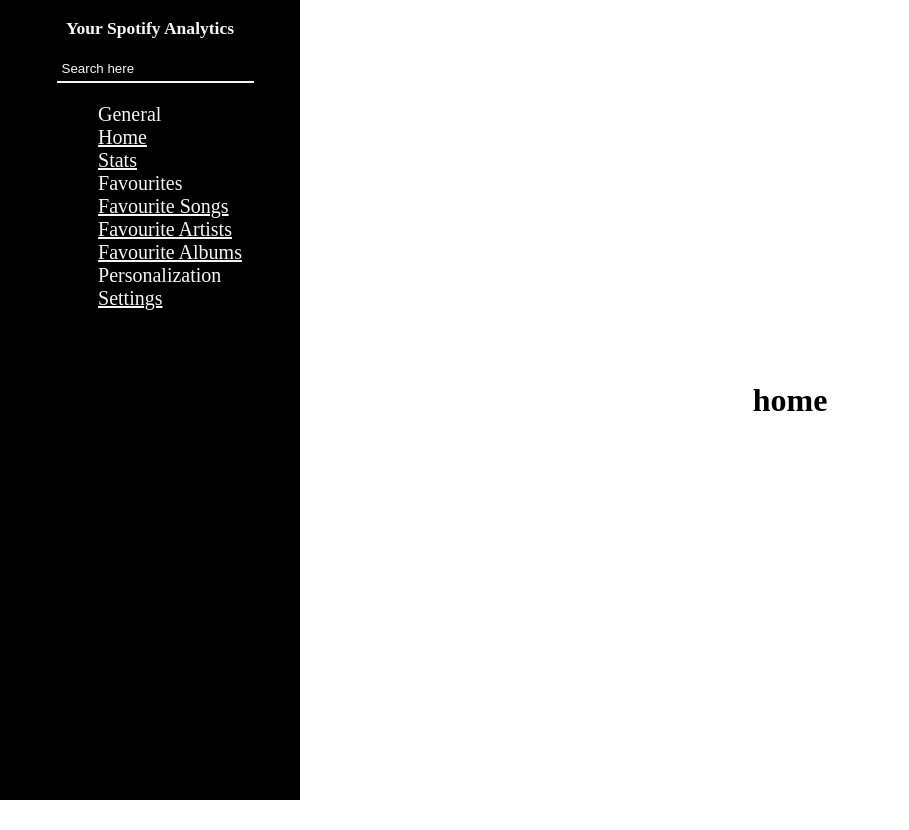
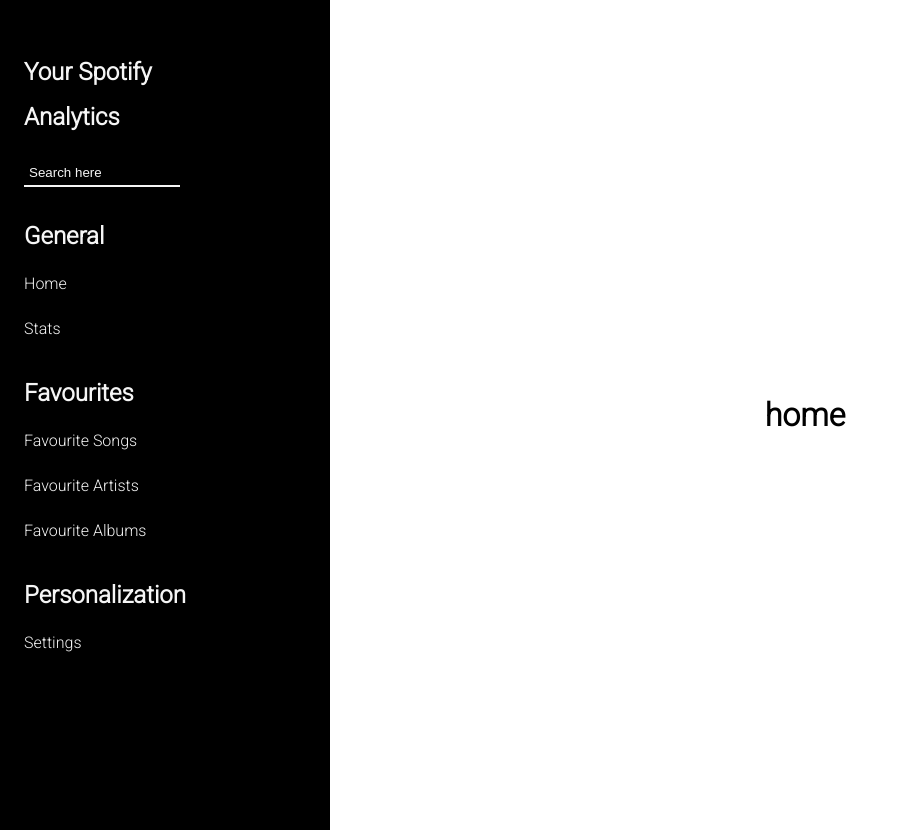
Before and after one commit to Pabz-10/Analytics-App, a React (Vite) app: page / in a window 1280 px wide. Shown: the whole page, without its empty margins (0-909 px from the left). Before the commit the page ends 800 px from the top, so only its background shows below. Built offline with nearby package versions, Linux system fonts and the light colour scheme.

Commit message:
Finished the final design of navbar and page layouts

```diff
--- a/index.html
+++ b/index.html
@@ -3,6 +3,9 @@
   <head>
     <meta charset="UTF-8" />
     <link href="./src/style.css" rel="stylesheet" />
+    <link rel="preconnect" href="https://fonts.googleapis.com">
+    <link rel="preconnect" href="https://fonts.gstatic.com" crossorigin>
+    <link href="https://fonts.googleapis.com/css2?family=Roboto:wght@300&display=swap" rel="stylesheet">
   </head>
   <body>
     <div id="root"></div>
--- a/src/components/NavBar.jsx
+++ b/src/components/NavBar.jsx
@@ -3,31 +3,26 @@
 
 export default function NavBar(){
     return (
-        <nav className="navbar">
+        <div className="navbar">
+            <ul className="navbar--list">
+            <div className="navbar--items">
+
                 <h1>Your Spotify Analytics</h1>
                 <SearchBar />
-                <div className="navbar--items">
-                <ul className="navbar--list">
-                    <div className="navbar--general">
-                        <li>General</li>
+                <li className="navbar--title"><h1>General</h1></li>
                 <li><Link to="/">Home</Link ></li>
                 <li><Link to="/stats">Stats</Link ></li>
-                    </div>
 
-                    <div className="navbar--favs">
-                        <li>Favourites</li>
+                <li className="navbar--title"><h1>Favourites</h1></li>
                 <li><Link to="/songs">Favourite Songs</Link ></li>
                 <li><Link to="/artists">Favourite Artists</Link ></li>
                 <li><Link to="/albums">Favourite Albums</Link ></li>
-                    </div>
 
-                    <div className="navbar--personal">
-                        <li>Personalization</li>
+
+                <li className="navbar--title"><h1>Personalization</h1></li>
                 <li><Link to="/settings">Settings</Link ></li>
             </div>
-
             </ul>
         </div>
-        </nav>
     );
 };
--- a/src/style.css
+++ b/src/style.css
@@ -1,7 +1,13 @@
+* {
+    padding:0;
+    margin: 0;
+}
+
 body {
     margin: 0;
     padding: 0;
     height: 100%;
+    font-family: 'Roboto', sans-serif;
 }
 
 .page--container {
@@ -24,30 +30,44 @@
     background-color: black;
     color: whitesmoke;
     align-items: center;
-    padding: 0;
-    font-size: 15px;
+    padding: 15px;
 }
 
 .navbar--items {
-    font-size: 20px;
+    display: flex;
+    flex-direction: column;
+    margin-right: 120px;
 }
 
 .navbar--list {
     list-style: none;
+    padding: 20px;
+    line-height: 45px;
+}
+
+.navbar--title {
+    margin-top: 20px;
+    margin-bottom: 2px;
+
 }
 
 .searchbar--input {
-    width: 100%;
+    width: 90%;
     background-color: transparent;
     border: 0px;
     border-bottom: 2px solid whitesmoke;
     color: whitesmoke;
     outline: none;
     padding: 5px;
+    margin-top: 20px;
+    margin-right: 120px;
+
 }
+
 
 a {
     color: whitesmoke;
+    text-decoration: none;
 }
 
 ::placeholder {
```
Lines whose indentation alone changed are shown as unchanged.
